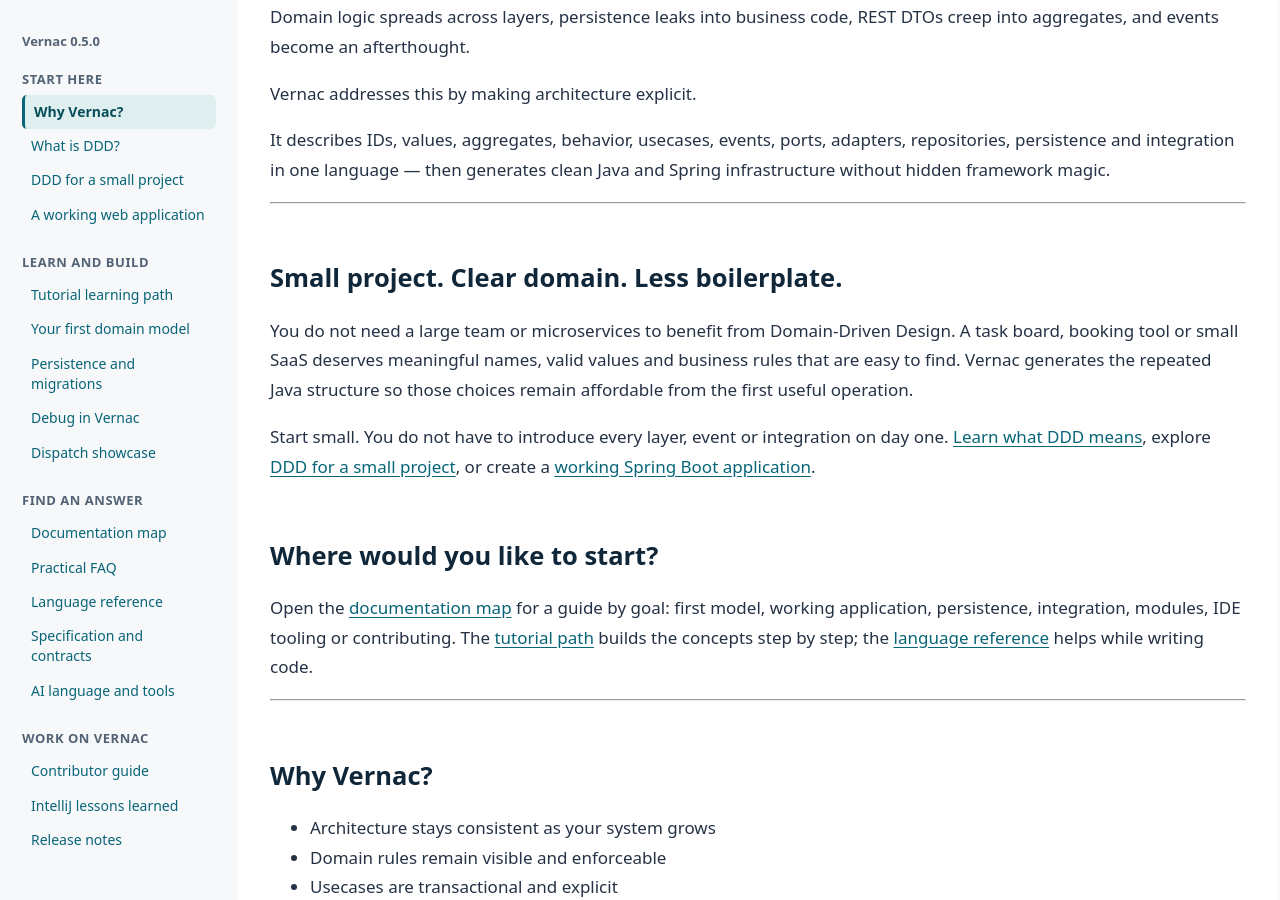
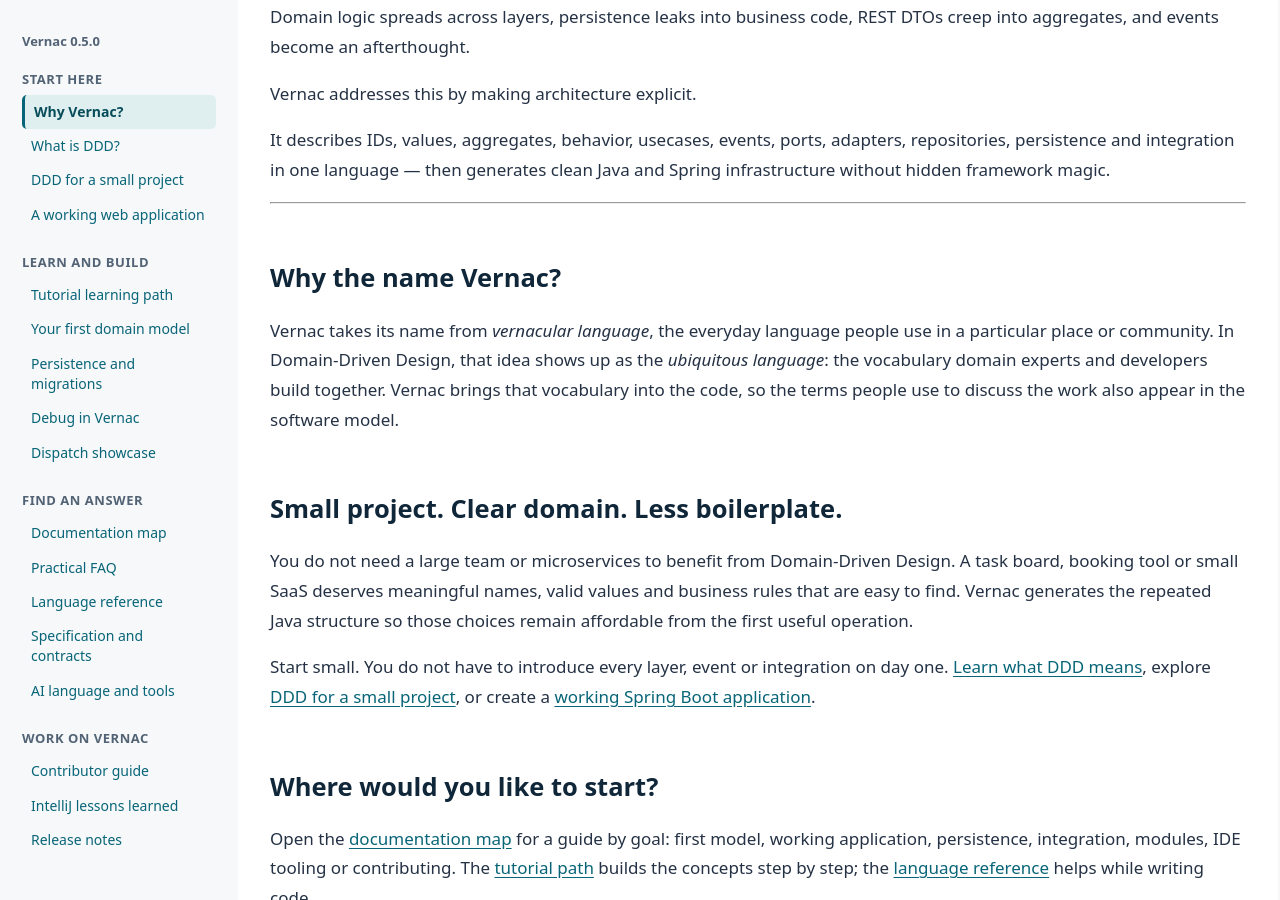
Before and after one commit to DannyReinhold/vernac, a Jekyll site: the page built from docs/index.md, in a window 1280 px wide and 900 px high, scrolled down 512 px. Built offline with Jekyll 4.4.1, drawn with Linux system fonts in a browser that asks for light colours.

Commit message:
Explain the origin of the Vernac name

```diff
--- a/docs/index.md
+++ b/docs/index.md
@@ -19,6 +19,14 @@ repositories, persistence and integration in one language — then generates cle
 and Spring infrastructure without hidden framework magic.
 
 ---
+
+## Why the name Vernac?
+
+Vernac takes its name from *vernacular language*, the everyday language
+people use in a particular place or community. In Domain-Driven Design, that
+idea shows up as the *ubiquitous language*: the vocabulary domain experts
+and developers build together. Vernac brings that vocabulary into the code,
+so the terms people use to discuss the work also appear in the software model.
 
 ## Small project. Clear domain. Less boilerplate.
 
```
Also changed, not shown: README.md.
